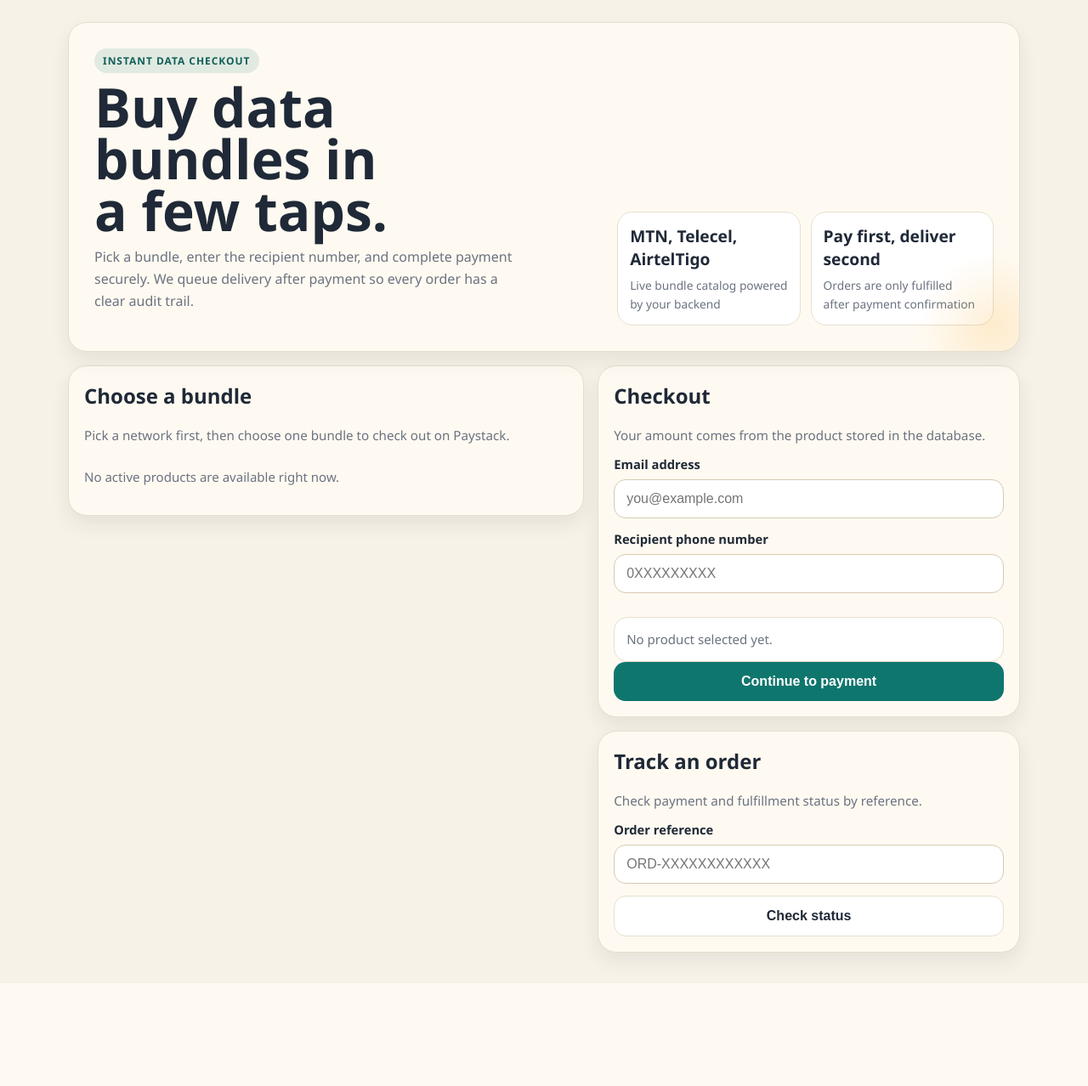
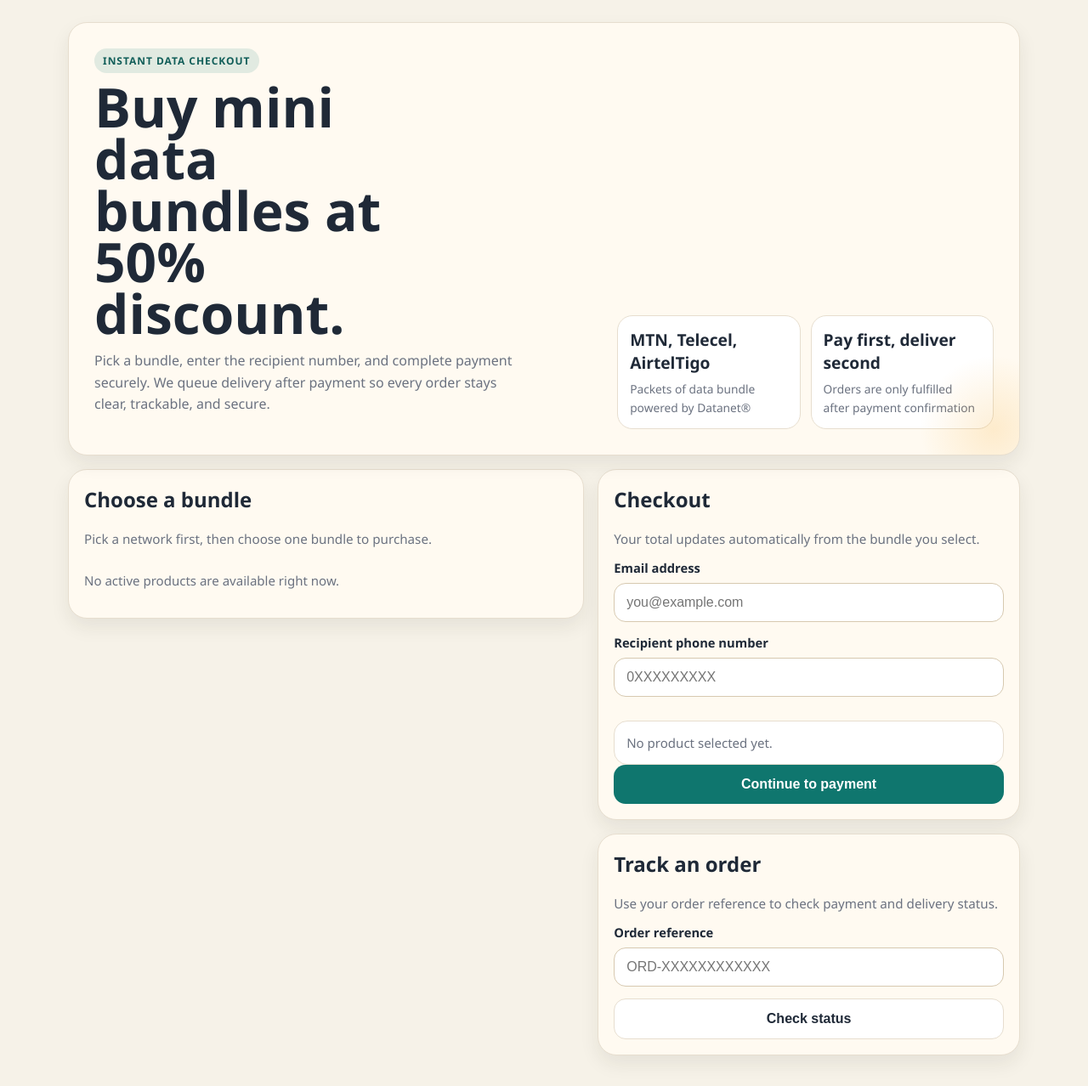
Before and after one commit to Jude-Vigor/flask-payment-api, a Flask app: page / in a window 1280 px wide. Shown: the whole page at 85% size. Before the commit the page ends 1140 px from the top, so only its background shows below. Run offline with Flask 3, Linux system fonts and the light colour scheme; data that the repository does not hold is empty; parts of the project's set-up code (start-up, migrations or seed data) failed here and were passed over.

Commit message:
Improve payment return flow and storefront experience

```diff
--- a/templates/index.html
+++ b/templates/index.html
@@ -3,7 +3,7 @@
 <head>
     <meta charset="UTF-8">
     <meta name="viewport" content="width=device-width, initial-scale=1.0">
-    <title>QuickData Ghana</title>
+    <title>Datanet</title>
     <style>
         :root {
             --bg: #f6f2e8;
@@ -350,16 +416,16 @@
             <div class="hero-grid">
                 <div>
                     <span class="eyebrow">Instant Data Checkout</span>
-                    <h1>Buy data bundles in a few taps.</h1>
+                    <h1>Buy mini data bundles at 50% discount.</h1>
                     <p>
                         Pick a bundle, enter the recipient number, and complete payment securely.
-                        We queue delivery after payment so every order has a clear audit trail.
+                        We queue delivery after payment so every order stays clear, trackable, and secure.
                     </p>
                 </div>
                 <div class="hero-stats">
                     <div class="stat">
                         <strong>MTN, Telecel, AirtelTigo</strong>
-                        <span class="tiny">Live bundle catalog powered by your backend</span>
+                        <span class="tiny">Packets of data bundle powered by Datanet®</span>
                     </div>
                     <div class="stat">
                         <strong>Pay first, deliver second</strong>
@@ -376,7 +442,7 @@
                 <div class="section-head">
                     <div>
                         <h2>Choose a bundle</h2>
-                        <p>Pick a network first, then choose one bundle to check out on Paystack.</p>
+                        <p>Pick a network first, then choose one bundle to purchase.</p>
                     </div>
                 </div>
                 <div id="network-filters" class="network-filters"></div>
@@ -386,12 +452,12 @@
 
             <div style="display: grid; gap: 16px;">
                 <section class="panel">
-                    <div class="section-head">
-                        <div>
-                            <h2>Checkout</h2>
-                            <p>Your amount comes from the product stored in the database.</p>
-                        </div>
+                <div class="section-head">
+                    <div>
+                        <h2>Checkout</h2>
+                        <p>Your total updates automatically from the bundle you select.</p>
                     </div>
+                </div>
 
                     <form id="checkout-form">
                         <label for="email">Email address</label>
@@ -412,7 +478,7 @@
                     <div class="section-head">
                         <div>
                             <h2>Track an order</h2>
-                            <p>Check payment and fulfillment status by reference.</p>
+                            <p>Use your order reference to check payment and delivery status.</p>
                         </div>
                     </div>
 
@@ -478,6 +544,7 @@
                 button.type = "button";
                 button.className = "network-chip";
                 button.textContent = network;
+                button.dataset.network = network;
 
                 if (network === selectedNetwork) {
                     button.classList.add("active");
@@ -505,6 +572,7 @@
                 const card = document.createElement("button");
                 card.type = "button";
                 card.className = "product-card";
+                card.dataset.network = product.network;
                 if (product.id === selectedProductId) {
                     card.classList.add("active");
                 }
@@ -515,7 +583,7 @@
                         <span class="price">GHS ${Number(product.retail_price).toFixed(2)}</span>
                     </div>
                     <h3>${product.name}</h3>
-                    <p class="helper">${product.data_amount} GB bundle ready for checkout.</p>
+                    <p class="helper">${product.data_amount} GB bundle ready for delivery.</p>
                 `;
 
                 card.addEventListener("click", () => {
```
Also changed, not shown: other parts of templates/index.html (+66 -0 lines).
